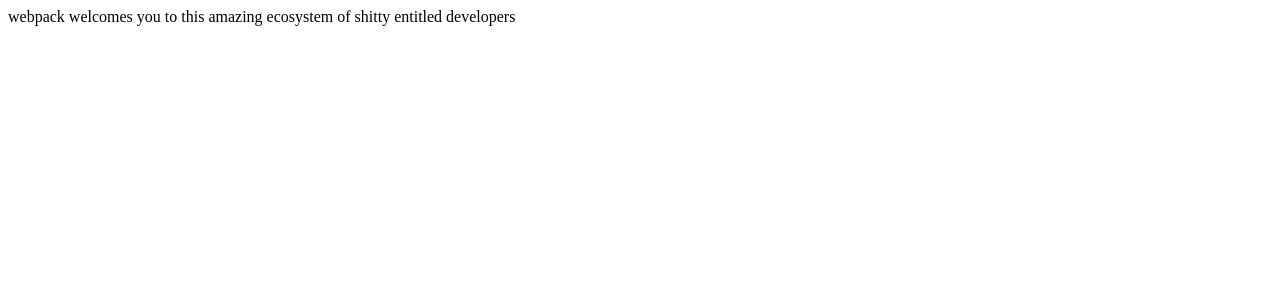
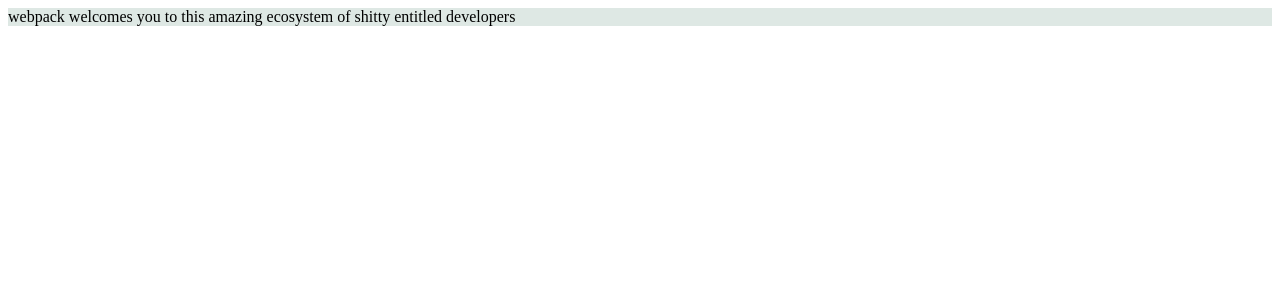
Before and after one commit to jim4067/webpack-part7, a React app: page / in a window 1280 px wide. Shown: the top 300 px of the page. Built offline with nearby package versions, Linux system fonts and the light colour scheme; the HTML template or start-up script is replaced by a standard one.

Commit message:
feat: added the configs for transpiling css

```diff
--- a/src/App.js
+++ b/src/App.js
@@ -1,9 +1,10 @@
 import React from 'react';
+import './index.css';
 
 const App = () => {
 
     return (
-        <div>
+        <div className='container'>
             webpack welcomes you to this amazing ecosystem of shitty entitled developers
         </div>
     );
--- /dev/null
+++ b/src/index.css
@@ -0,0 +1,4 @@
+.container{
+    margin: 10;
+    background-color: #dee8e4;
+}
--- a/webpack.config.js
+++ b/webpack.config.js
@@ -15,6 +15,10 @@
                     presets: ['@babel/preset-env', '@babel/preset-react'],
                 },
             },
+            {
+                test: /\.css$/,
+                use: ['style-loader', 'css-loader'],
+            },
         ],
     },
 }
```
